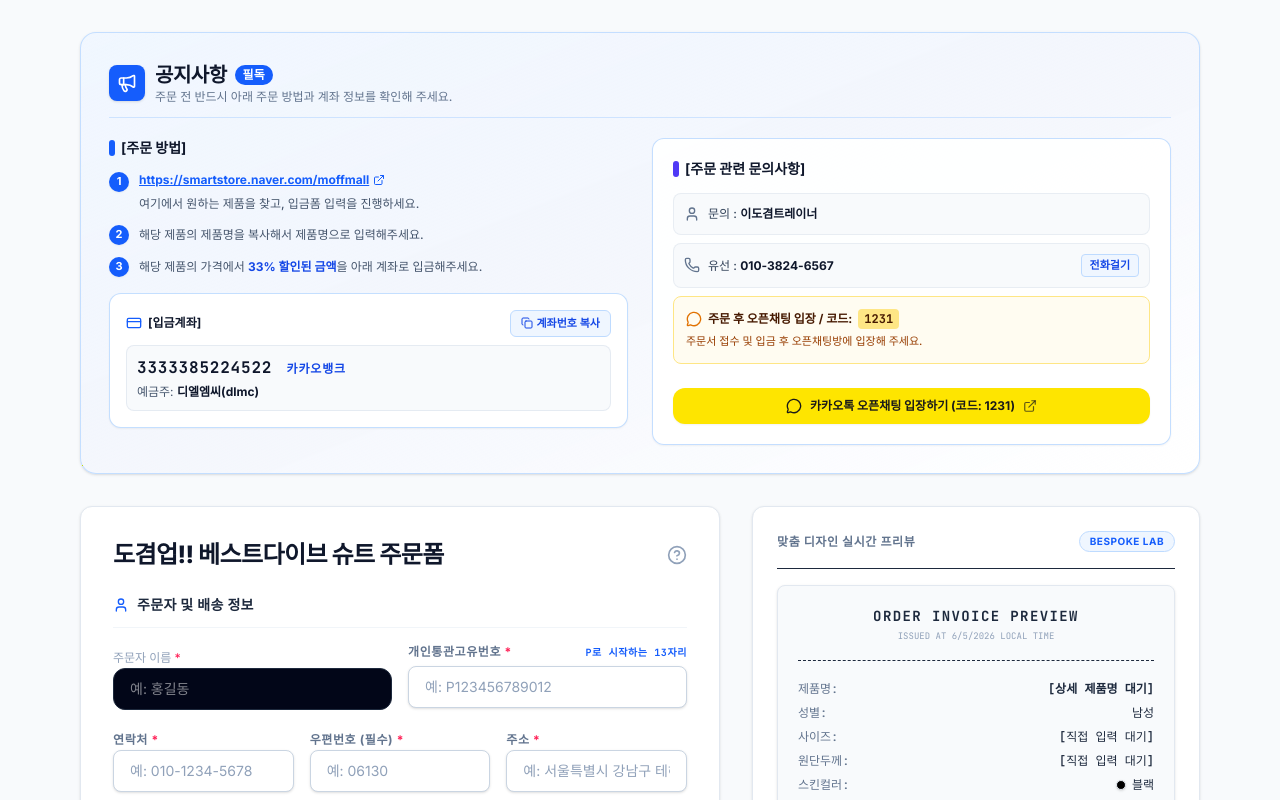
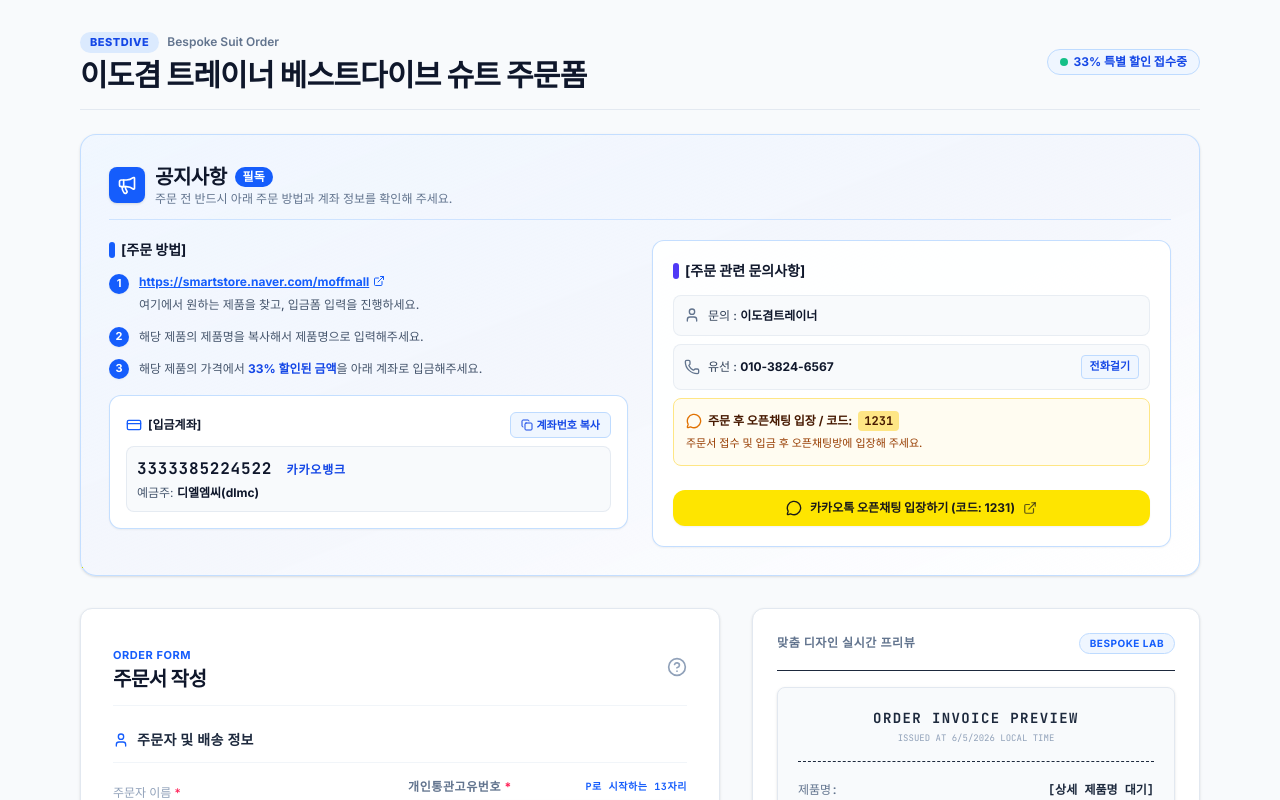
Before and after one commit to 9hyojeong-byte/DCFDG_suit_order, a React (Vite) app: page / in a window 1280 px wide. Shown: the top 800 px of the page. Built offline with nearby package versions, Linux system fonts and the light colour scheme; no server answers.

Commit message:
feat: position main title at the very top of page and update branding

```diff
--- a/index.html
+++ b/index.html
@@ -3,7 +3,7 @@
   <head>
     <meta charset="UTF-8" />
     <meta name="viewport" content="width=device-width, initial-scale=1.0" />
-    <title>도겸업!! 베스트다이브 슈트 주문폼</title>
+    <title>이도겸 트레이너 베스트다이브 슈트 주문폼</title>
   </head>
   <body>
     <div id="root"></div>
--- a/src/App.tsx
+++ b/src/App.tsx
@@ -405,7 +405,28 @@
 
 
       {/* Main Content Area */}
-      <main className="max-w-6xl mx-auto px-4 pt-8">
+      <main className="max-w-6xl mx-auto px-4 pt-6 md:pt-8">
+
+        {/* 0. PAGE TITLE (최상단 타이틀) */}
+        <div className="mb-6 pb-4 border-b border-slate-200/90 flex flex-col sm:flex-row sm:items-center sm:justify-between gap-3">
+          <div className="space-y-1">
+            <div className="flex items-center gap-2">
+              <span className="px-2.5 py-0.5 rounded-full text-[11px] font-extrabold bg-blue-100 text-blue-700 tracking-wider">
+                BESTDIVE
+              </span>
+              <span className="text-xs font-semibold text-slate-500">Bespoke Suit Order</span>
+            </div>
+            <h1 className="text-2xl sm:text-3xl font-black tracking-tight text-slate-900">
+              이도겸 트레이너 베스트다이브 슈트 주문폼
+            </h1>
+          </div>
+          <div className="flex items-center gap-2">
+            <span className="inline-flex items-center gap-1.5 px-3 py-1 rounded-full text-xs font-bold bg-blue-50 text-blue-700 border border-blue-200">
+              <span className="w-2 h-2 rounded-full bg-emerald-500 animate-pulse"></span>
+              33% 특별 할인 접수중
+            </span>
+          </div>
+        </div>
 
         {/* 1. TOP NOTICE & ORDER GUIDE SECTION */}
         <section className="mb-8 bg-gradient-to-br from-blue-50/90 via-indigo-50/40 to-white border border-blue-200/90 rounded-2xl p-6 md:p-7 shadow-sm">
@@ -566,9 +587,10 @@
           {/* Main Order Survey Form (Col span 7) */}
           <div className="lg:col-span-7 bg-white border border-slate-200 rounded-xl shadow-sm p-6 md:p-8 self-stretch">
 
-            <div className="mb-6 flex items-center justify-between">
+            <div className="mb-6 flex items-center justify-between border-b border-slate-100 pb-3">
               <div>
-                <h2 className="text-2xl font-extrabold tracking-tight text-slate-900">도겸업!! 베스트다이브 슈트 주문폼</h2>
+                <span className="text-[11px] font-bold text-blue-600 tracking-wider uppercase">Order Form</span>
+                <h2 className="text-xl font-extrabold tracking-tight text-slate-900">주문서 작성</h2>
               </div>
               <HelpCircle className="w-5 h-5 text-slate-400 hover:text-slate-600 cursor-pointer transition-colors" />
             </div>
@@ -812,7 +834,7 @@
                   </label>
                   <textarea
                     rows={4}
-                    placeholder="도겸짱짱맨"
+                    placeholder="추가 요구사항이나 기타 전달사항을 작성해주세요"
                     value={formData.customNotes}
                     onChange={(e) => setFormData(prev => ({ ...prev, customNotes: e.target.value }))}
                     className="w-full text-sm bg-white border border-slate-300 rounded-lg px-4 py-3 text-slate-850 focus:outline-none focus:ring-2 focus:ring-blue-500/20 focus:border-blue-500 placeholder:text-slate-400 shadow-sm transition-all"
--- a/src/receiptCanvas.ts
+++ b/src/receiptCanvas.ts
@@ -46,7 +46,7 @@
   // Title section
   ctx.fillStyle = "#1E293B";
   ctx.font = "bold 20px 'Apple SD Gothic Neo', 'Malgun Gothic', sans-serif";
-  ctx.fillText("도겸업!! 베스트다이브 슈트 주문서", width / 2, 80);
+  ctx.fillText("이도겸 트레이너 베스트다이브 슈트 주문서", width / 2, 80);
 
   ctx.fillStyle = "#2563EB";
   ctx.font = "bold 11px 'Apple SD Gothic Neo', 'Malgun Gothic', sans-serif";
```
